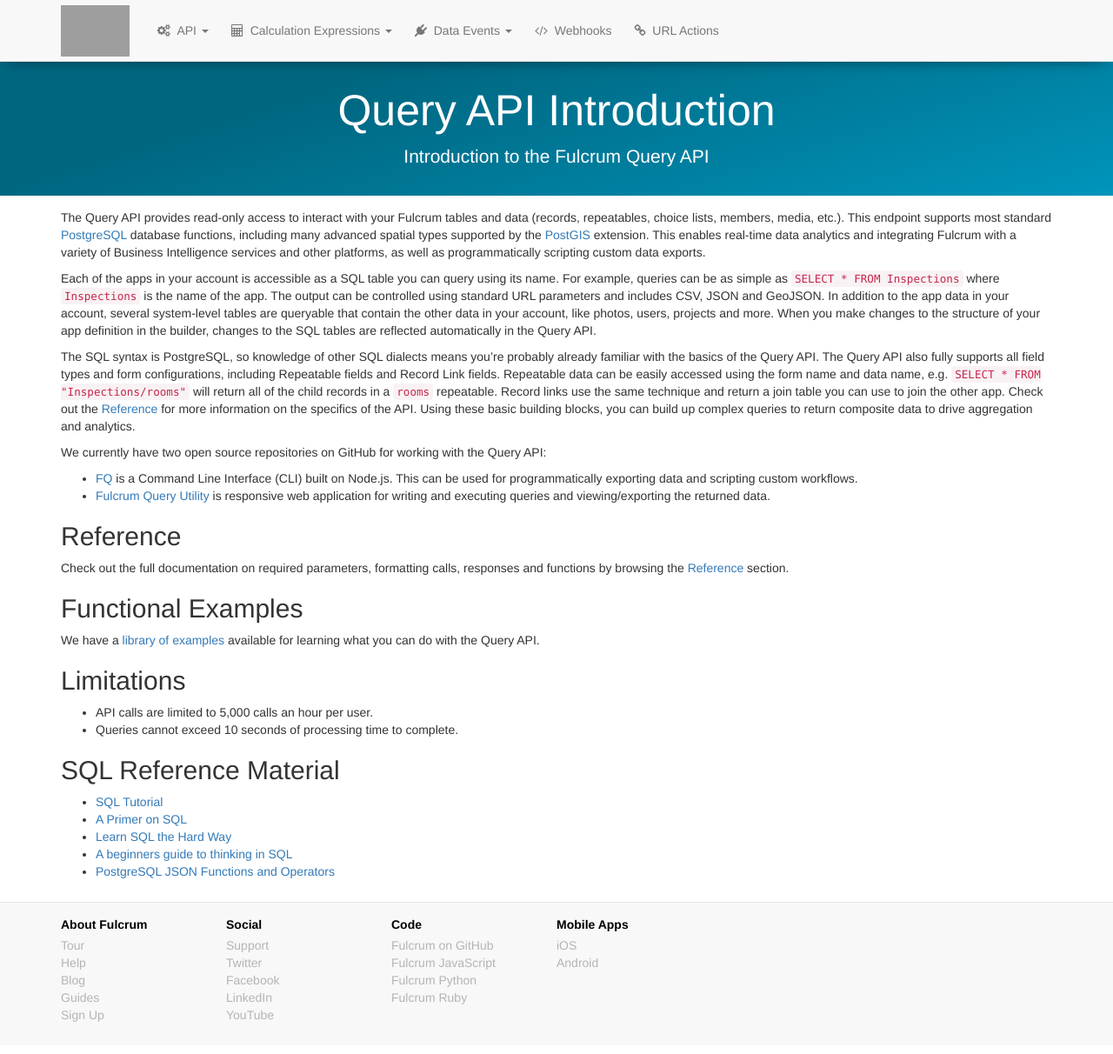
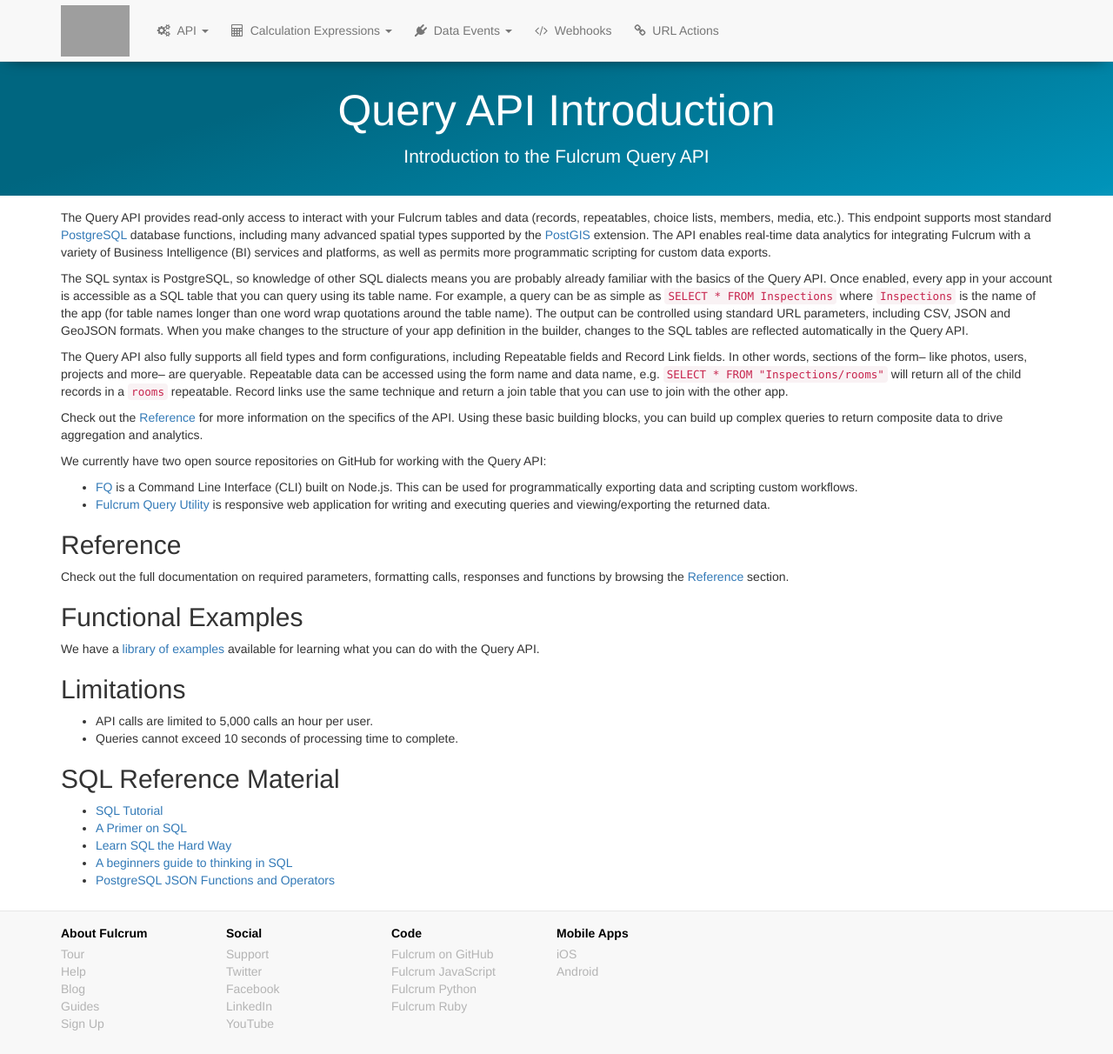
Before and after one commit to rylincoln/developer.fulcrumapp.com, a Jekyll site: the page built from _query-api/intro.md, in a window 1280 px wide and 1212 px high. Shown: the whole window at 87% size. Built offline with Jekyll 4.4.1, drawn with Linux system fonts in a browser that asks for light colours; nearby versions of some CDN libraries; grey boxes are pictures that could not be loaded.

Commit message:
grammar and small edits :chipmunk:

```diff
--- a/_query-api/intro.md
+++ b/_query-api/intro.md
@@ -7,11 +7,13 @@ description: "Introduction to the Fulcrum Query API"
 category: section
 ---
 
-The Query API provides read-only access to interact with your Fulcrum tables and data (records, repeatables, choice lists, members, media, etc.). This endpoint supports most standard [PostgreSQL](https://www.postgresql.org/) database functions, including many advanced spatial types supported by the [PostGIS](http://postgis.net/) extension. This enables real-time data analytics and integrating Fulcrum with a variety of Business Intelligence services and other platforms, as well as programmatically scripting custom data exports.
+The Query API provides read-only access to interact with your Fulcrum tables and data (records, repeatables, choice lists, members, media, etc.). This endpoint supports most standard [PostgreSQL](https://www.postgresql.org/) database functions, including many advanced spatial types supported by the [PostGIS](http://postgis.net/) extension. The API enables real-time data analytics for integrating Fulcrum with a variety of Business Intelligence (BI) services and platforms, as well as permits more programmatic scripting for custom data exports.
 
-Each of the apps in your account is accessible as a SQL table you can query using its name. For example, queries can be as simple as `SELECT * FROM Inspections` where `Inspections` is the name of the app. The output can be controlled using standard URL parameters and includes CSV, JSON and GeoJSON. In addition to the app data in your account, several system-level tables are queryable that contain the other data in your account, like photos, users, projects and more. When you make changes to the structure of your app definition in the builder, changes to the SQL tables are reflected automatically in the Query API.
+The SQL syntax is PostgreSQL, so knowledge of other SQL dialects means you are probably already familiar with the basics of the Query API. Once enabled, every app in your account is accessible as a SQL table that you can query using its table name. For example, a query can be as simple as `SELECT * FROM Inspections` where `Inspections` is the name of the app (for table names longer than one word wrap quotations around the table name). The output can be controlled using standard URL parameters, including CSV, JSON and GeoJSON formats. When you make changes to the structure of your app definition in the builder, changes to the SQL tables are reflected automatically in the Query API.
 
-The SQL syntax is PostgreSQL, so knowledge of other SQL dialects means you're probably already familiar with the basics of the Query API. The Query API also fully supports all field types and form configurations, including Repeatable fields and Record Link fields. Repeatable data can be easily accessed using the form name and data name, e.g. `SELECT * FROM "Inspections/rooms"` will return all of the child records in a `rooms` repeatable. Record links use the same technique and return a join table you can use to join the other app. Check out the [Reference](/query-api/reference/) for more information on the specifics of the API. Using these basic building blocks, you can build up complex queries to return composite data to drive aggregation and analytics.
+The Query API also fully supports all field types and form configurations, including Repeatable fields and Record Link fields. In other words, sections of the form-- like photos, users, projects and more-- are queryable. Repeatable data can be accessed using the form name and data name, e.g. `SELECT * FROM "Inspections/rooms"` will return all of the child records in a `rooms` repeatable. Record links use the same technique and return a join table that you can use to join with the other app.
+
+Check out the [Reference](/query-api/reference/) for more information on the specifics of the API. Using these basic building blocks, you can build up complex queries to return composite data to drive aggregation and analytics.
 
 We currently have two open source repositories on GitHub for working with the Query API:
 
```
